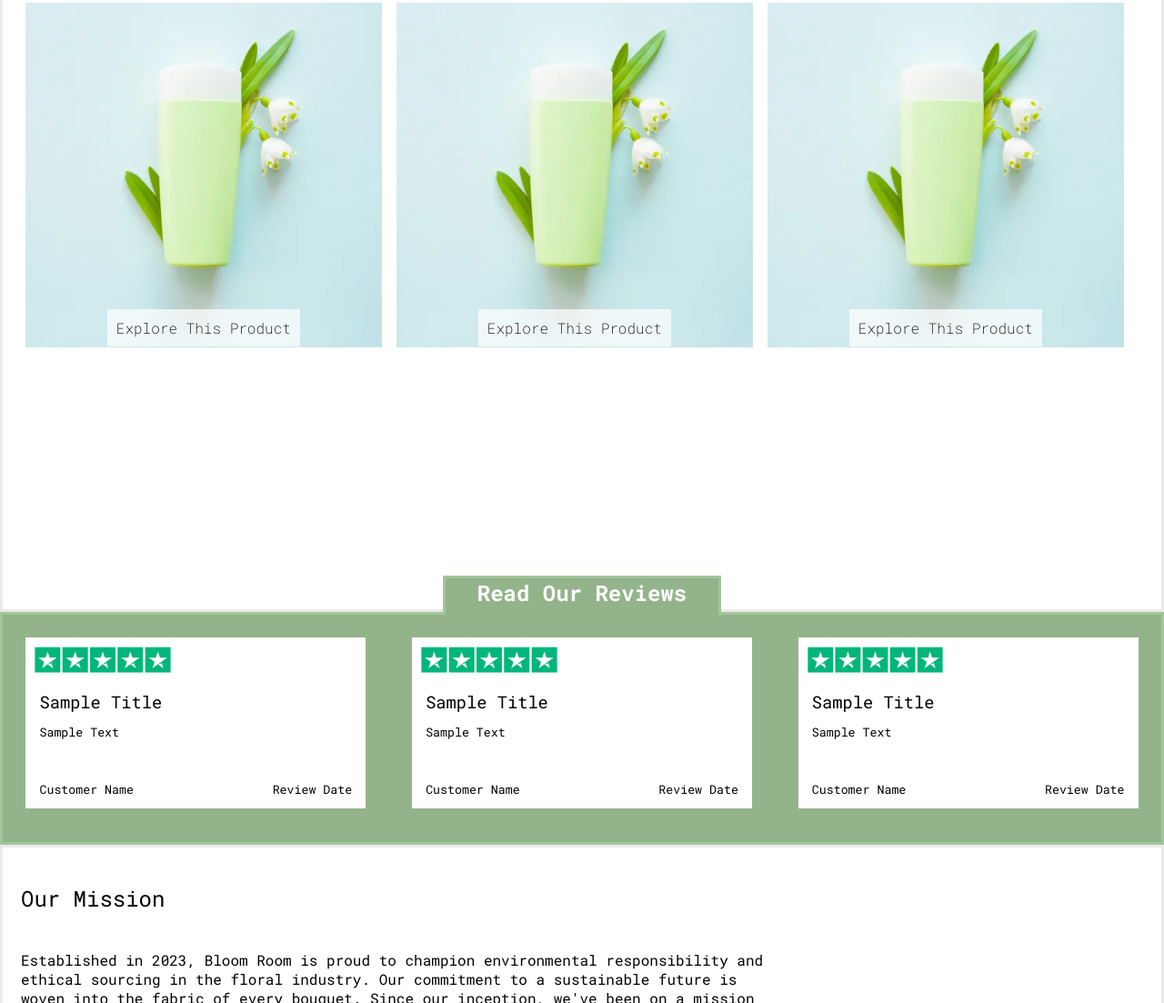
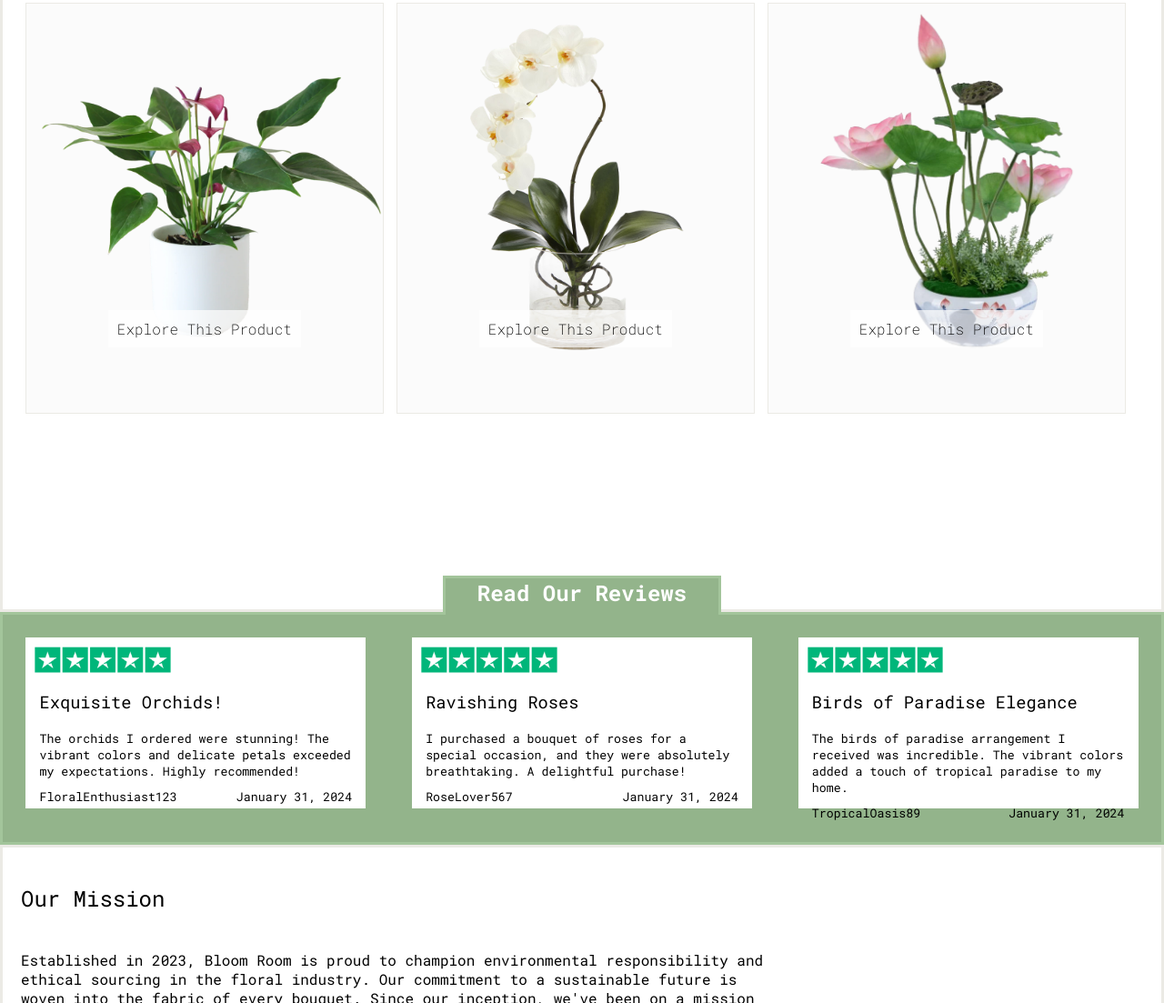
Before and after one commit to 2310-Capstone-Team3/capstone-project, a React app: page / in a window 1280 px wide. Shown: the part 490-1593 px from the top of the page at 91% size. Built offline with nearby package versions, Linux system fonts and the light colour scheme; no server answers.

Commit message:
Final Commit

```diff
--- a/public/styles.css
+++ b/public/styles.css
@@ -97,6 +97,8 @@ form > * {
   .homeContainer .productContainer {
     position: relative;
     width: 100%;
+    border: 1px solid #ebeae5;
+    background-color: #fbfbfb;
   }
 
   .homeContainer .homeMainSection > h1 {
@@ -154,7 +156,8 @@ form > * {
     padding-right: 15px;
     font-family: 'Roboto Mono', monospace;
     font-weight: 400;
-    transform: translateY(-10px);
+    margin: 0;
+    margin-bottom: 10;
   }
 
   .homeContainer .homeAbout {
--- a/src/Home.js
+++ b/src/Home.js
@@ -15,24 +15,24 @@ const Home = () => {
                 <div className="catalogPreview">
                     <section className="catalogProduct">
                         <span className="productContainer">
-                                <img src="/public/tempProduct.webp" alt="ProductImage"></img>
-                            <NavLink style={{alignSelf: "center"}} className='ProductLink' to='/products/:productId'>
+                                <img src="/public/productimages/anthuriums.webp" alt="ProductImage"></img>
+                            <NavLink style={{alignSelf: "center"}} className='ProductLink' to='/products'>
                                 Explore This Product
                             </NavLink>
                         </span>
                     </section>
                     <section className="catalogProduct">
                         <span className="productContainer">
-                            <img src="/public/tempProduct.webp" alt="ProductImage"></img>
-                            <NavLink style={{alignSelf: "center"}} className='ProductLink' to='/products/:productId'>
+                            <img src="/public/productimages/orchid.png" alt="ProductImage"></img>
+                            <NavLink style={{alignSelf: "center"}} className='ProductLink' to='/products'>
                                 Explore This Product
                             </NavLink>
                         </span>
                     </section>
                     <section className="catalogProduct">
                         <span className="productContainer">
-                            <img src="/public/tempProduct.webp" alt="ProductImage"></img>
-                            <NavLink style={{alignSelf: "center"}} className='ProductLink' to='/products/:productId'>
+                            <img src="/public/productimages/lotuses.png" alt="ProductImage"></img>
+                            <NavLink style={{alignSelf: "center"}} className='ProductLink' to='/products'>
                                 Explore This Product
                             </NavLink>
                         </span>
@@ -47,31 +47,31 @@ const Home = () => {
             </section>
                 <section className="homeReviewsContainer">
                     <div className="homeReviews">
+                    <span className="reviewPreview">
+                        <img src="/public/5starpng.png" alt="5 stars"></img>
+                        <h3>Exquisite Orchids!</h3>
+                        <h5>The orchids I ordered were stunning! The vibrant colors and delicate petals exceeded my expectations. Highly recommended!</h5>
+                        <span className="customerDetails">
+                            <h5>FloralEnthusiast123</h5>
+                            <h5>January 31, 2024</h5>
+                        </span>
+                        </span>
                         <span className="reviewPreview">
-                            <img src="/public/5starpng.png"></img>
-                            <h3>Sample Title</h3>
-                            <h5>Sample Text</h5>
+                            <img src="/public/5starpng.png" alt="5 stars"></img>
+                            <h3>Ravishing Roses</h3>
+                            <h5>I purchased a bouquet of roses for a special occasion, and they were absolutely breathtaking. A delightful purchase!</h5>
                             <span className="customerDetails">
-                                <h5>Customer Name</h5>
-                                <h5>Review Date</h5>
+                                <h5>RoseLover567</h5>
+                                <h5>January 31, 2024</h5>
                             </span>
                         </span>
                         <span className="reviewPreview">
-                            <img src="/public/5starpng.png"></img>
-                            <h3>Sample Title</h3>
-                            <h5>Sample Text</h5>
+                            <img src="/public/5starpng.png" alt="5 stars"></img>
+                            <h3>Birds of Paradise Elegance</h3>
+                            <h5>The birds of paradise arrangement I received was incredible. The vibrant colors added a touch of tropical paradise to my home.</h5>
                             <span className="customerDetails">
-                                <h5>Customer Name</h5>
-                                <h5>Review Date</h5>
-                            </span>
-                        </span>
-                        <span className="reviewPreview">
-                            <img src="/public/5starpng.png"></img>
-                            <h3>Sample Title</h3>
-                            <h5>Sample Text</h5>
-                            <span className="customerDetails">
-                                <h5>Customer Name</h5>
-                                <h5>Review Date</h5>
+                                <h5>TropicalOasis89</h5>
+                                <h5>January 31, 2024</h5>
                             </span>
                         </span>
                     </div>
```
